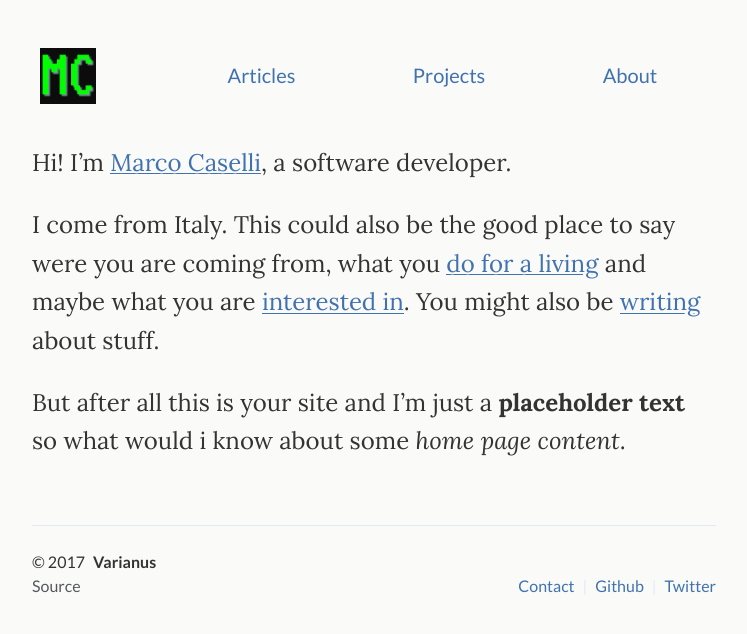
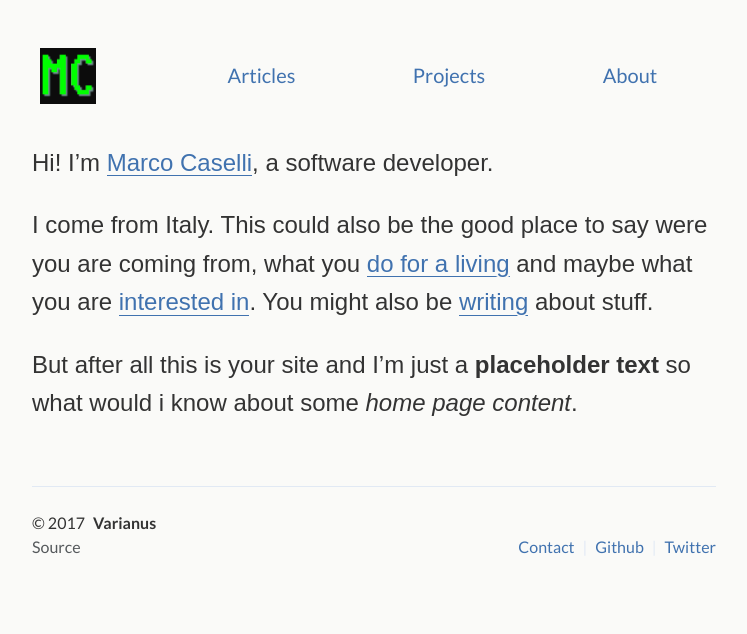
Before and after one commit to varianus/varianus.github.io, a Jekyll site: the page built from index.md, in a window 1280 px wide. Shown: the top 634 px of the page, without its empty margins (266-1013 px from the left). Built offline with Jekyll 4.4.1, drawn with Linux system fonts in a browser that asks for light colours.

Commit message:
Fix font definition

```diff
--- a/_includes/head.html
+++ b/_includes/head.html
@@ -15,7 +15,7 @@
   <link rel="canonical" href="{{ page.url | replace:'index.html','' | prepend: site.baseurl | prepend: site.url }}">
   <link rel="alternate" type="application/rss+xml" title="{{ site.title }}" href="{{ "/feed.xml" | prepend: site.baseurl | prepend: site.url }}">
 
-  <link href="https://fonts.googleapis.com/css?family=Lato:400,700|Lora:400,400i,700" rel="stylesheet">
+  <link href="https://fonts.googleapis.com/css?family=Lato:400,700" rel="stylesheet">
 
   <!-- Favicons -->
   <link rel="apple-touch-icon" href="{{ site.baseurl }}/assets/img/apple-touch-icon.png">
```
Also changed, not shown: other parts of _includes/head.html (+3 -1 lines).
